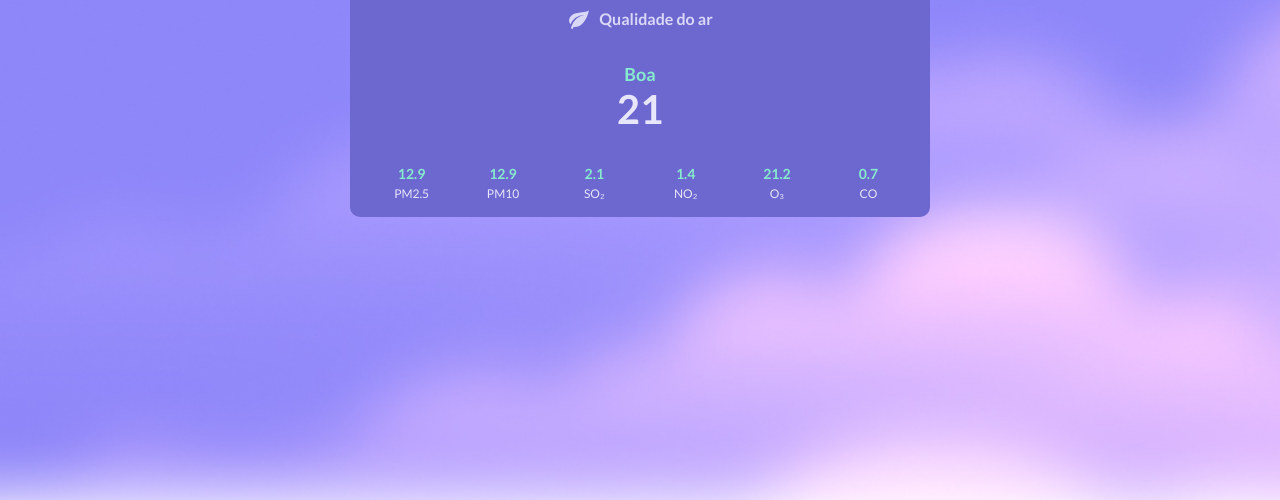
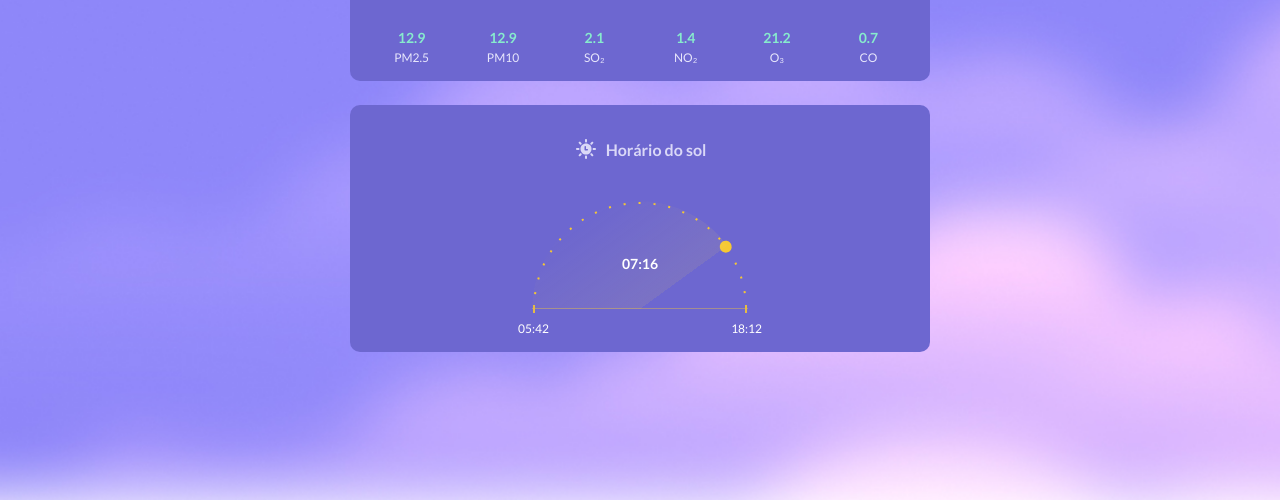
Before and after one commit to MatheuszPorto/weather-page, a plain HTML site: page index.html in a window 1280 px wide. Shown: the part 780-1280 px from the top of the page. Drawn offline with Linux system fonts and the light colour scheme.

Commit message:
feat: sun-time section started (#2)
* feat: sun-time section started

* feat: sun-time section finished

```diff
--- a/index.html
+++ b/index.html
@@ -93,6 +93,29 @@
       </div>
     </section>
 
+    <section class="sun-time">
+      <h2 class="title">
+        <img
+        src="assets/sun.svg"
+        alt="ícone de sol">
+        Horário do sol
+      </h2>
+
+      <div class="sun-chart-wrapper">
+        <div class="sun-chart">
+          <div class="chart">
+            <img src="./assets/sun-chart.svg" alt="imagem de um gráfico semi circulo com tracejos">
+          </div>
+          <time class="now">07:16</time>
+        </div>
+      </div>
+
+      <div class="time">
+        <time class="sunrise">05:42</time>
+        <time class="sunset">18:12</time>
+      </div>
+    </section>
+
   </main>
 </body>
 </html>
--- a/styles.css
+++ b/styles.css
@@ -180,3 +180,85 @@ h2.title {
   font-weight: 400;
   text-transform: uppercase;
 }
+
+/* Sun Time */
+
+.sun-chart-wrapper {
+  margin-top: 4rem;
+  height: 11rem;
+}
+
+.sun-chart {
+  --pos-x: 80;
+  margin: auto;
+  width: 21.6rem;
+  height: 21.6rem;
+  position: relative;
+}
+
+.sun-chart::before {
+  content: '';
+  width: 1.2rem;
+  height: 1.2rem;
+  position: absolute;
+  background: #F6C833;
+  border-radius: 50%;
+  top: 50%;
+  left: 50%;
+  margin: -0.6rem;
+  transform: rotate(calc(1deg * (((100 - var(--pos-x)) / -100) * 180)
+)) translate(10.6rem);
+}
+
+.chart {
+  width: 21.6rem;
+  height: 10.8rem;
+  overflow: hidden;
+}
+
+.chart::before {
+  content: '';
+  width: 21.6rem;
+  height: 21.6rem;
+  display: block;
+  border-radius: 50%;
+  background: linear-gradient(180deg, rgba(251, 219, 96, 0.2) 0%, rgba(251, 219, 96, 0) 101.89%);
+  --mask: linear-gradient(0deg, white 50%, transparent 0%);
+  mask: var(--mask);
+  -webkit-mask: var(--mask);
+  rotate: calc(1.8deg * var(--pos-x));
+}
+
+.chart img {
+  position: absolute;
+  top: 0;
+}
+
+time.now {
+  position: absolute;
+  top: 25%;
+  left: 50%;
+  transform: translate(-50%);
+  font-size: 1.4rem;
+  color: #FFF;
+  font-weight: 700;
+}
+
+.time {
+  color: white;
+  font-size: 1.2rem;
+  display: flex;
+  align-items: center;
+  justify-content: space-between;
+  margin: 1rem auto 0;
+  padding: 0 1.6rem 1.6rem;
+  max-width: 27.6rem;
+}
+
+.time .sunrise {
+  left: 0;
+}
+
+.time .sunset {
+  right: 0;
+}
```
Also changed, not shown: assets/sun-chart.svg (added), assets/sun.svg (added).
